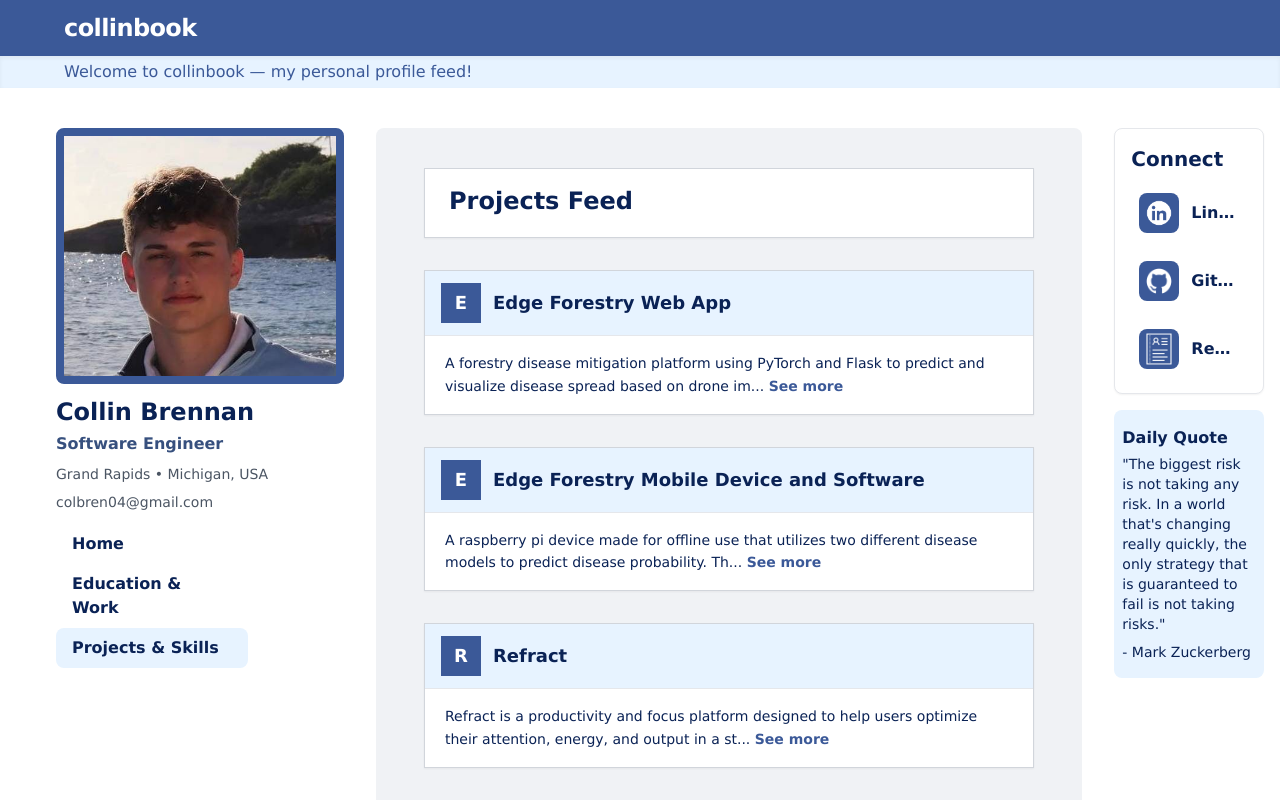
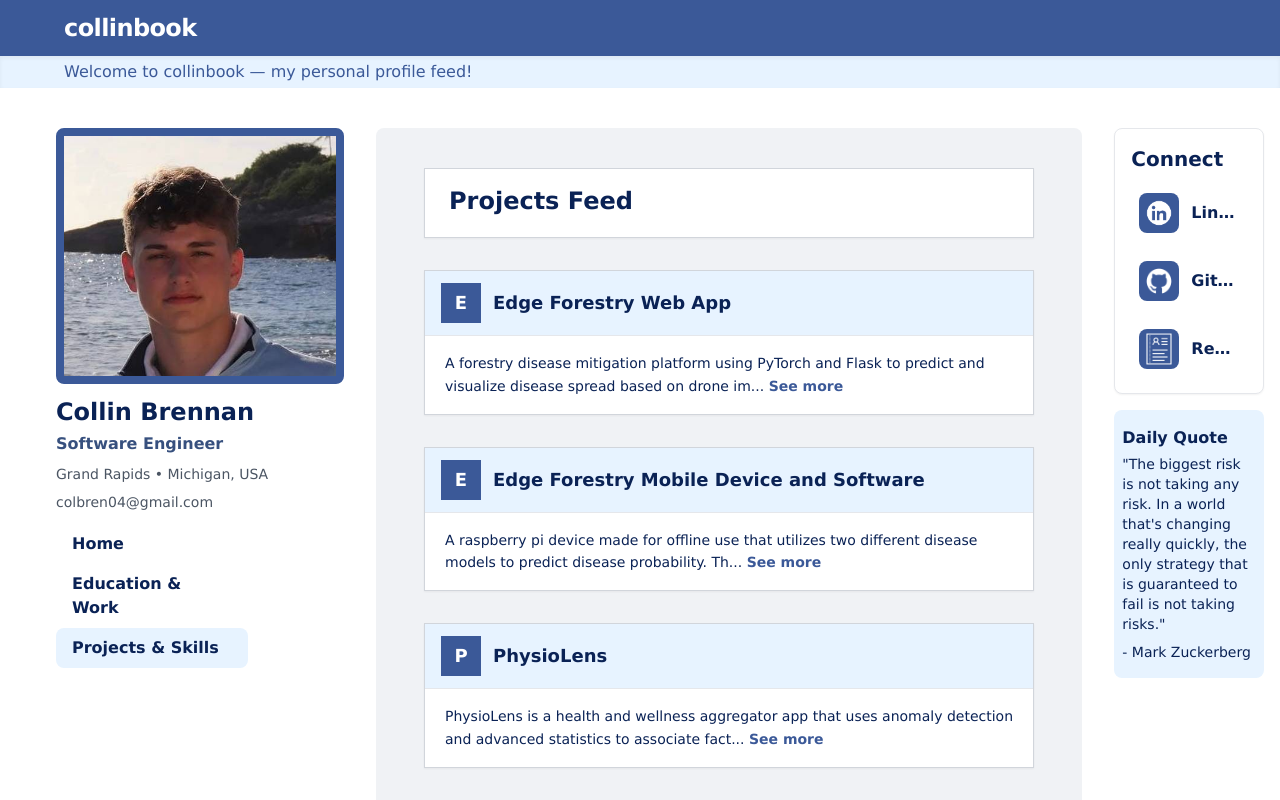
Before and after one commit to collinb04/devbook, a Nuxt app: page /projects in a window 1280 px wide. Built offline with nearby package versions, Linux system fonts and the light colour scheme.

Commit message:
change details

```diff
--- a/pages/projects.vue
+++ b/pages/projects.vue
@@ -99,11 +99,11 @@ const projects = [
     link: "https://github.com/collinb04/rasp-pi-flutter-app",
   },
   {
-    name: "Refract",
+    name: "PhysioLens",
     description:
-      "Refract is a productivity and focus platform designed to help users optimize their attention, energy, and output in a structured, adaptive way. It blends behavioral science, technology, and habit formation into a sleek, user-centric experience.",
-    technologies: ["Flask", "Nuxt 3"],
-    link: "#",
+      "PhysioLens is a health and wellness aggregator app that uses anomaly detection and advanced statistics to associate factors like nutrition, sleep, and exercise with dips in recovery.",
+    technologies: ["FastAPI", "Nuxt 3"],
+    link: "https://github.com/collinb04",
   },
 ]
 </script>
```
Also changed, not shown: 1 other file (tests, documents, lock files or other folders).
